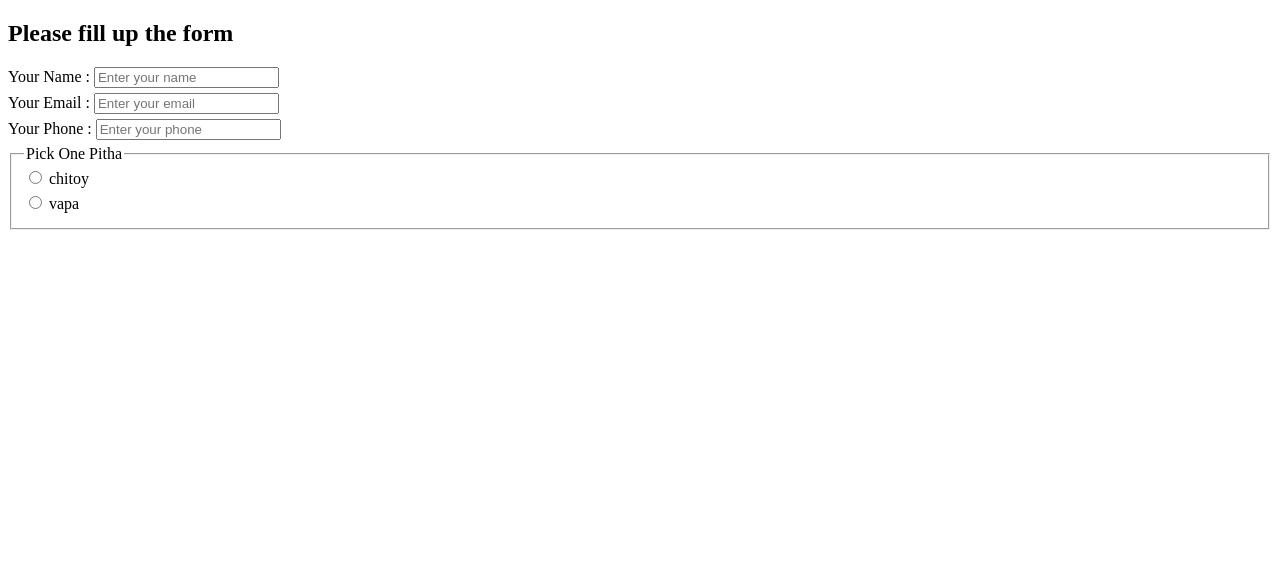
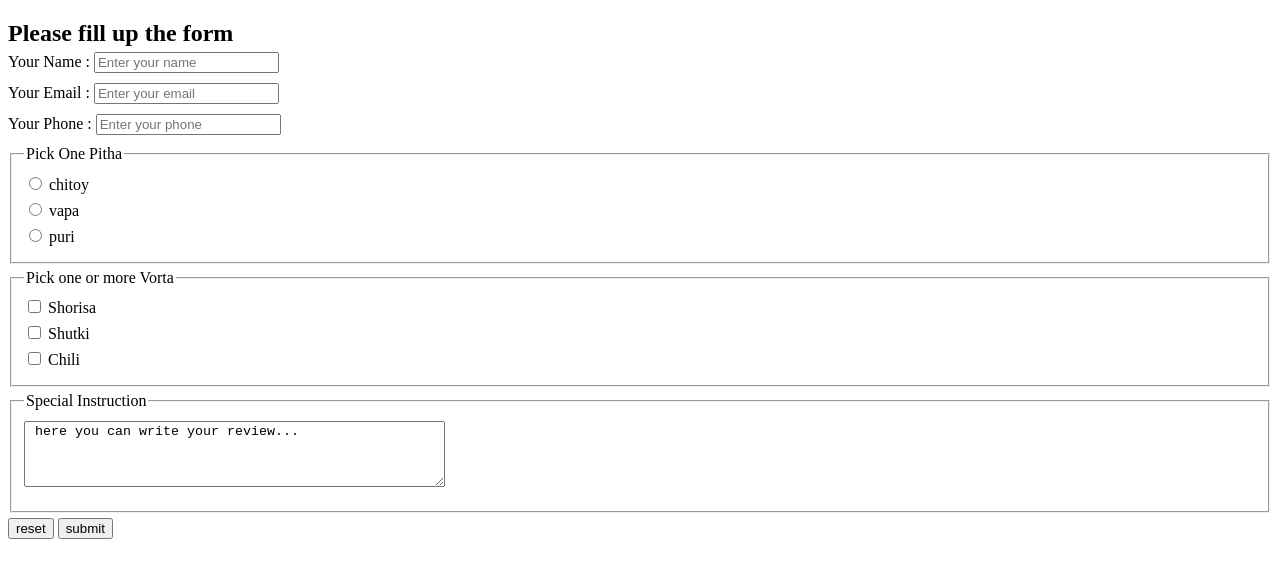
Before and after one commit to monirul-hasan06/form-and-input, a plain HTML site: page index.html in a window 1280 px wide. Drawn offline with Linux system fonts and the light colour scheme.

Commit message:
third commit

```diff
--- a/index.html
+++ b/index.html
@@ -32,7 +32,36 @@
                 <label for="vapa">
                     <input type="radio" name="Pitha" id="vapa"> vapa
                 </label>
+                <label for="puri">
+                    <input type="radio" name="Pitha" id="puri"> puri
+                </label>
             </fieldset>
+
+            <fieldset>
+                <legend> Pick one or more Vorta </legend>
+                <label>
+                    <input type="checkbox" name="" id="vorta"> Shorisa
+                </label>
+                <label>
+                    <input type="checkbox" name="" id="vorta"> Shutki
+                </label>
+                <label>
+                    <input type="checkbox" name="" id="vorta"> Chili
+                </label>
+
+            </fieldset>
+
+            <fieldset>
+                <legend>
+                    Special Instruction
+                </legend>
+                <label for="">
+                    <textarea rows="4" cols="50"> here you can write your review...
+                    </textarea>
+                </label>
+            </fieldset>
+                <input type="reset" value="reset">
+                <input type="submit" value="submit">
         </form>
     </main>
     <footer>
--- a/style/style.css
+++ b/style/style.css
@@ -1,3 +1,7 @@
+*{
+    margin-bottom: 5px;
+}
+
 label{
     display:block;
     margin-bottom: 5px;
```
